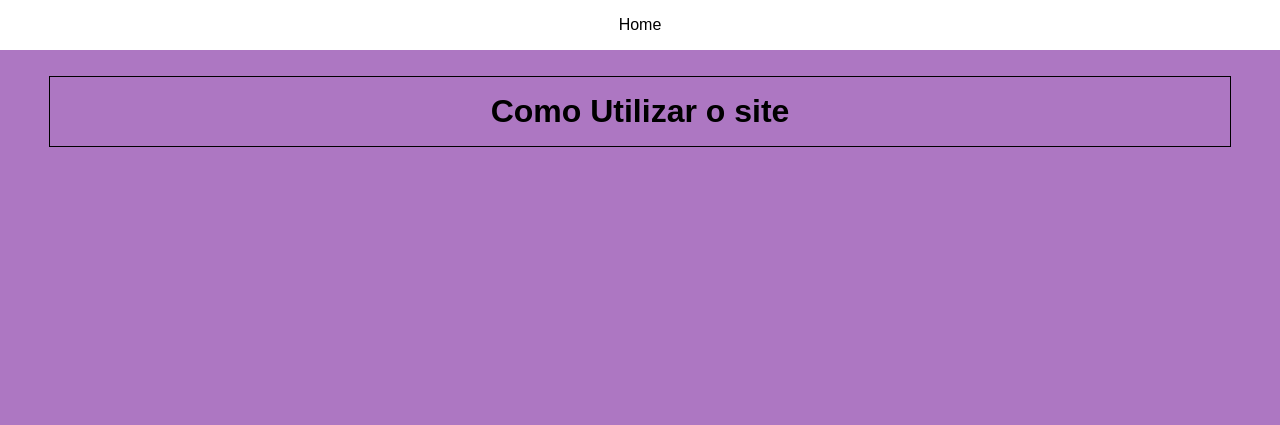
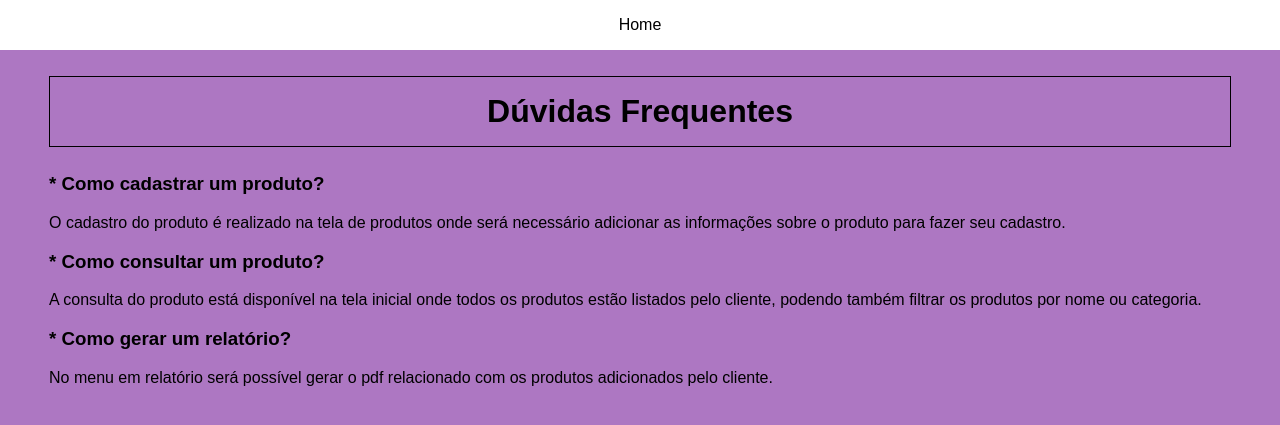
Before and after one commit to FelipeMedeia/LeList1, a Django app: template usuario/templates/duvida.html in a window 1280 px wide. Shown: the top 425 px of the page. Run offline with Django 3.2, Linux system fonts and the light colour scheme; the template is opened without the code that fills it, so the values that code supplies are empty.

Commit message:
Update duvida.html

```diff
--- a/usuario/templates/duvida.html
+++ b/usuario/templates/duvida.html
@@ -88,7 +88,13 @@
            </ul>
        </div>
        <div>
-           <h2 class="titulo"> Como Utilizar o site</h2>
+           <h2 class="titulo"> Dúvidas Frequentes</h2>
+           <h3>* Como cadastrar um produto?</h3>
+           <p>O cadastro do produto é realizado na tela de produtos onde será necessário adicionar as informações sobre o produto para fazer seu cadastro.</p>
+           <h3>* Como consultar um produto?</h3>
+           <p>A consulta do produto está disponível na tela inicial onde todos os produtos estão listados pelo cliente, podendo também filtrar os produtos por nome ou categoria.</p>
+           <h3>* Como gerar um relatório?</h3>
+           <p>No menu em relatório será possível gerar o pdf relacionado com os produtos adicionados pelo cliente.</p>
        </div>
 
 
```
